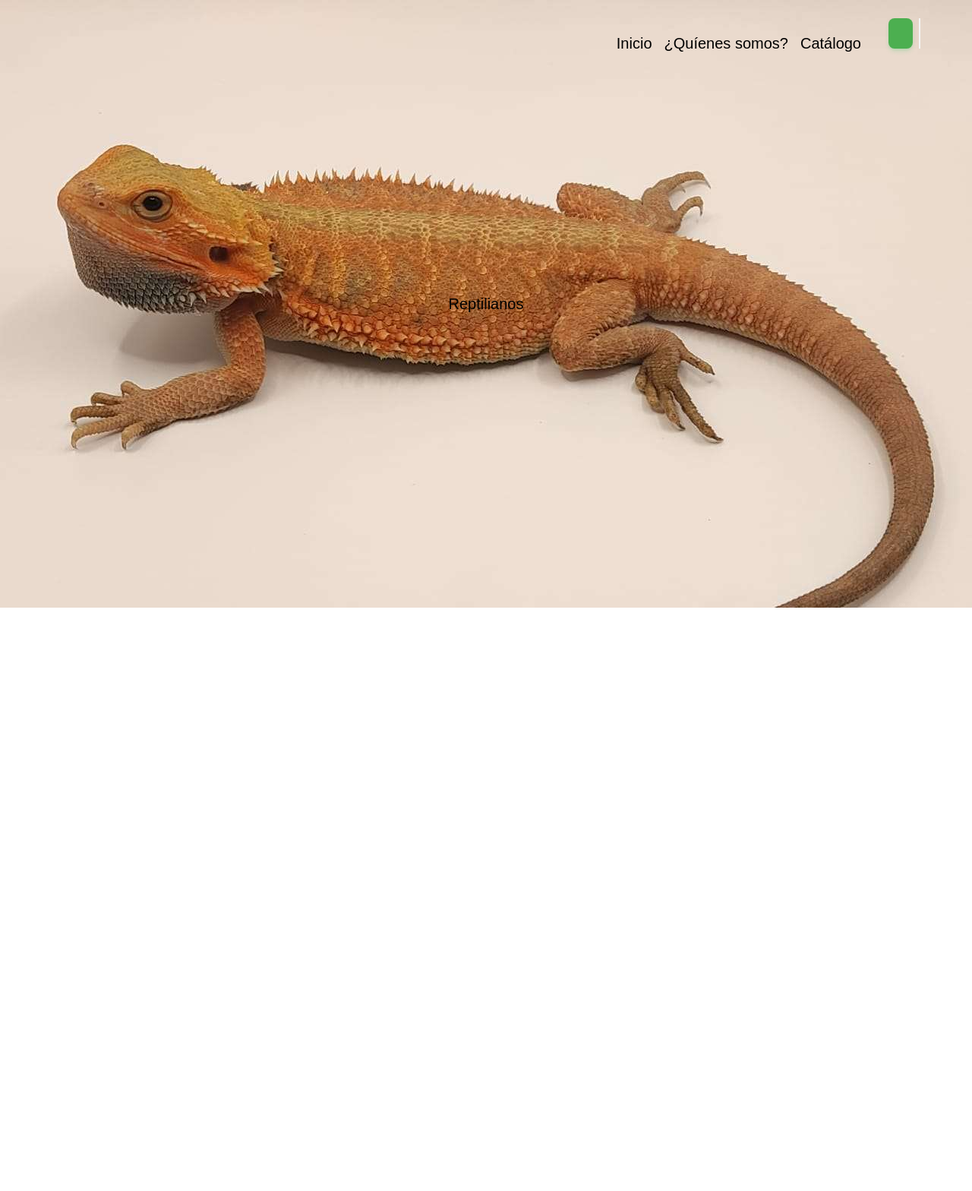
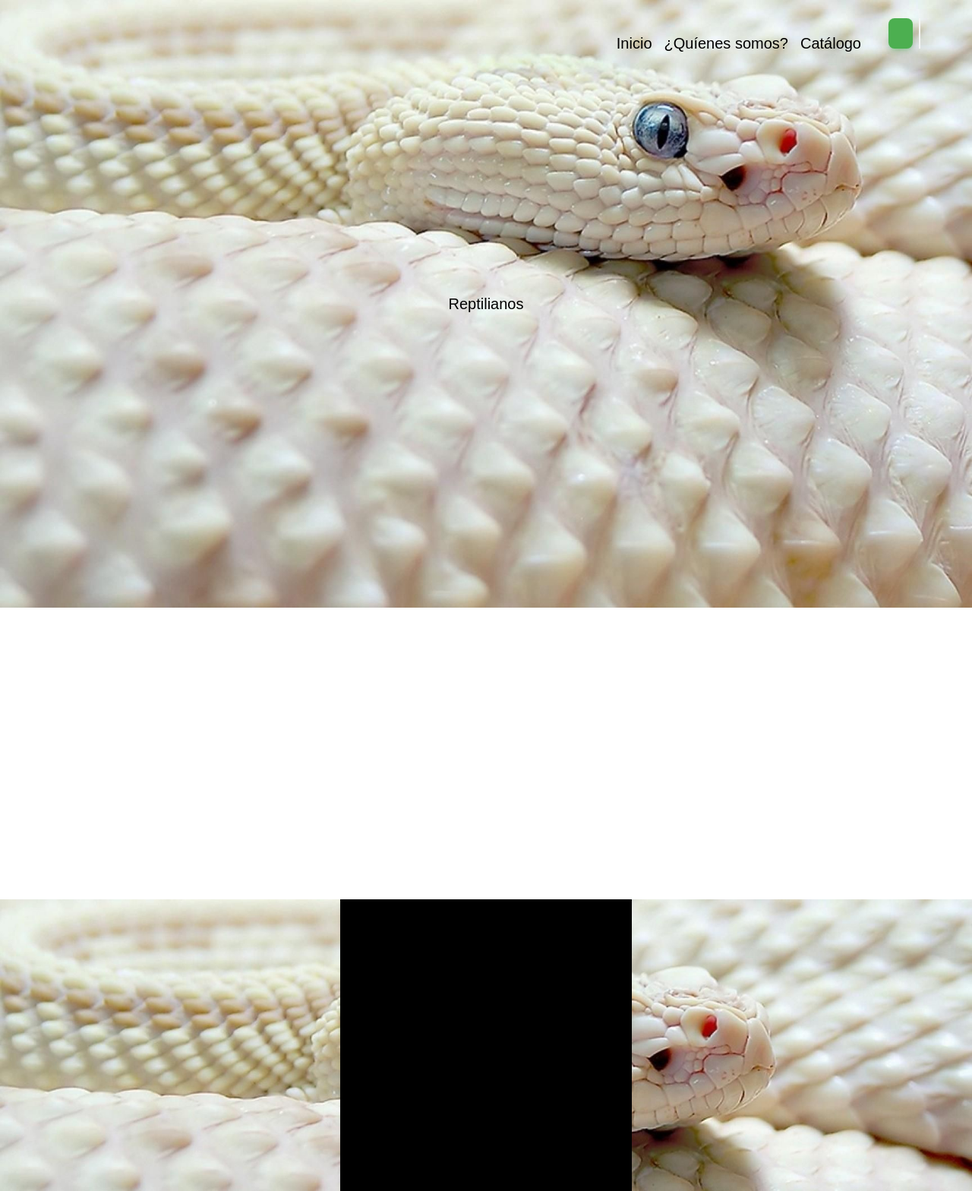
Before and after one commit to davidmb12/reptilianos-web, a Next.js app: page / in a window 1280 px wide. Shown: the whole page at 76% size. Before the commit the page ends 1184 px from the top, so only its background shows below. Built offline with nearby package versions, Linux system fonts and the light colour scheme.

Commit message:
Index layout

```diff
--- a/pages/index.js
+++ b/pages/index.js
@@ -5,12 +5,17 @@ const HomePage = ()=>{
     return(
         <>
             <div className='h-screen'>
-                <div className='bg-fixed bg-dragon-01 bg-cover h-full text-center justify-center align-middle flex flex-col'>
+                <div className='bg-fixed bg-snake-01 bg-cover h-full text-center justify-center align-middle flex flex-col'>
                     <h1 className='font-Montserrat text-xl'>Reptilianos</h1>
                 </div>
             </div>
             <div className='w-full h-96 flex-row'>
 
+            </div>
+            <div className='w-full h-96 flex-row bg-snake-01 bg-cover  text-center justify-center align-middle flex '>
+                <div className='mx-10 w-96 bg-black flex'>
+                    a
+                </div>
             </div>
         </>
 
--- a/tailwind.config.js
+++ b/tailwind.config.js
@@ -19,7 +19,7 @@ module.exports = {
         'gradient-radial': 'radial-gradient(var(--tw-gradient-stops))',
         'gradient-conic':
           'conic-gradient(from 180deg at 50% 50%, var(--tw-gradient-stops))',
-        'dragon-01':"url('/dragon-01.jpg')",
+        'snake-01':"url('/snake-02.jpg')",
       },
 
 
```
Also changed, not shown: public/snake-01.jpg (added), public/snake-02.jpg (added).
